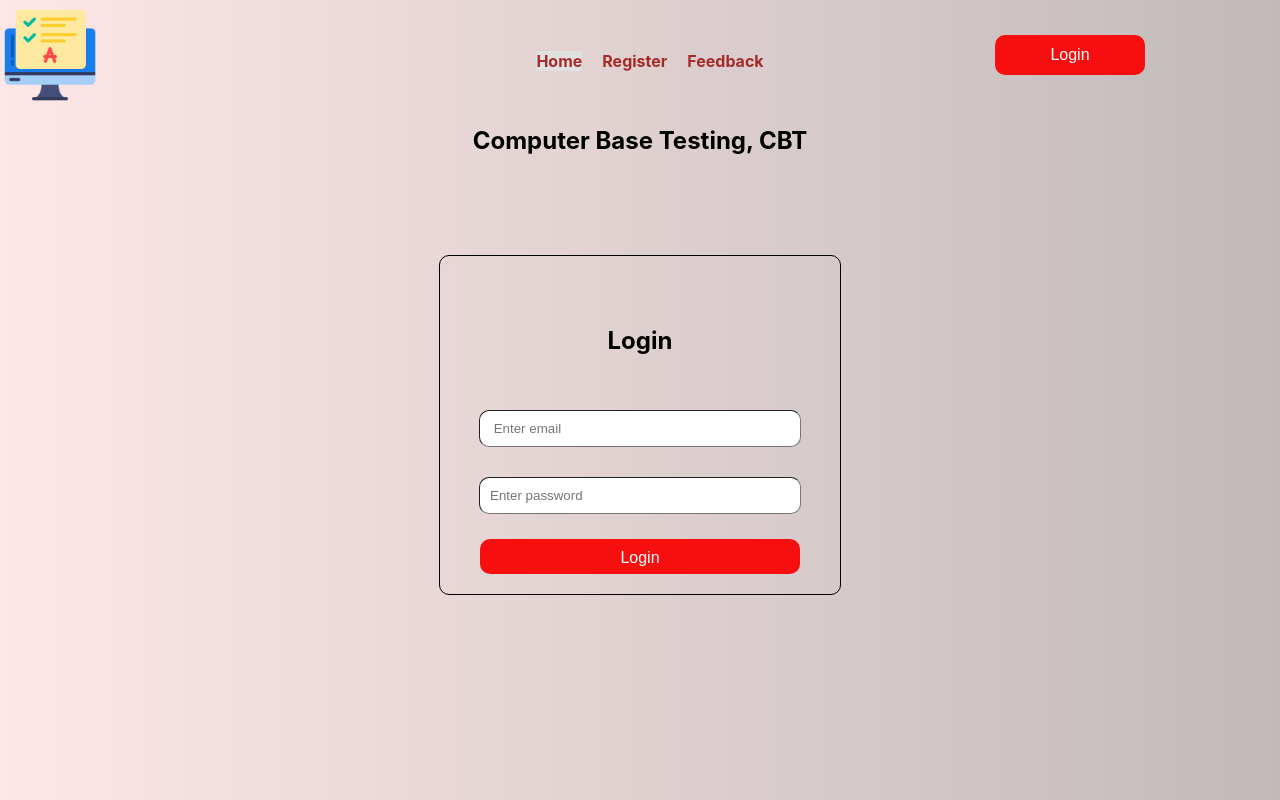
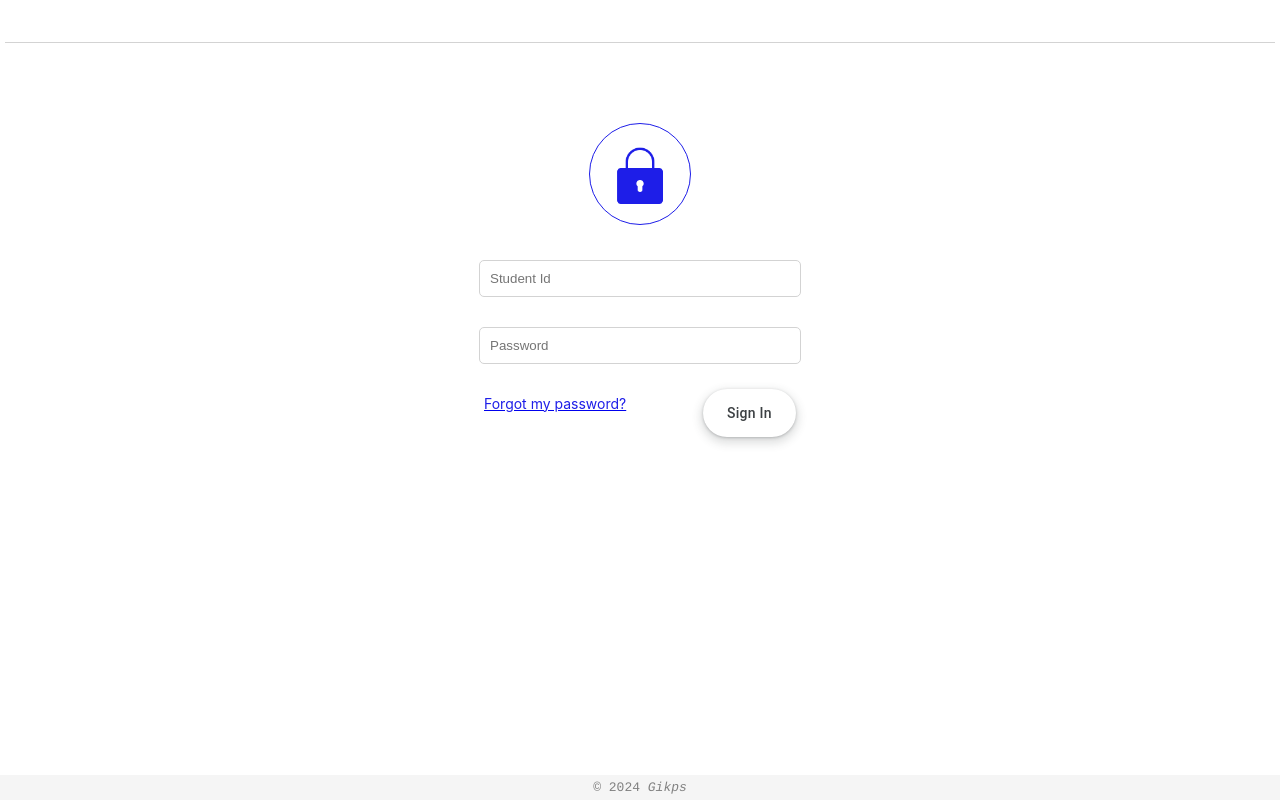
Before and after one commit to GabrielIkpolo/cbt, a React (Vite) app in the folder ui/: page / in a window 1280 px wide. Shown: the top 800 px of the page. Built offline with nearby package versions, Linux system fonts and the light colour scheme.

Commit message:
Updated the login ui

```diff
--- a/ui/src/App.css
+++ b/ui/src/App.css
@@ -1,13 +1,17 @@
 body{
   padding: 0;
   margin: 0;
-  background:  linear-gradient(to right, hsl(0, 92%, 95%), #c1baba);
+  /**background:  linear-gradient(to right, hsl(0, 92%, 95%), #c1baba);*/
 }
 
-.wrapper{
-  min-height: 100vh;
+.wrapper-0 {
+  height: 100vh;
   display: flex;
   flex-direction: column;
+}
+
+.content-space{
+  flex-basis:100%;
 }
 
 @media(max-width:600px){
--- a/ui/src/App.jsx
+++ b/ui/src/App.jsx
@@ -22,24 +22,17 @@ import AlreadyTakenExam from "./pages/AlreadyTakenExam.jsx";
 import Admin from "./pages/Admin.jsx";
 import RegistrationComponent from "./components/RegistrationComponent.jsx";
 
-const Wrapper = ({ children }) => {
-  return (
-    <div className="wrapper">
-      {children}
-    </div>
-  );
-};
 
 const HeaderAndFooter = () => {
   return (
-    <>
+    <div className="wrapper-0">
       <HeaderNav />
-      <Wrapper className="wrapper">
+      <div className="content-space">
         <Toaster />
         <Outlet />
-      </Wrapper>
+      </div>
       <FooterNav />
-    </>
+    </div>
   );
 };
 
--- a/ui/src/components/FooterNav.jsx
+++ b/ui/src/components/FooterNav.jsx
@@ -5,10 +5,12 @@ const FooterNav = () => {
   return (
     <>
       <div className="footer">
-        <p className="paragraph"> &copy; {new Date().getFullYear()} CBT</p>
-        <p className="paragraph">Powered by GIKPS</p>
-
+        <div className="copyright">
+          <span>
+            &copy; {new Date().getFullYear()} <em>Gikps</em>
+          </span>
         </div>
+      </div>
     </>
   );
 };
--- a/ui/src/components/HeaderNav.jsx
+++ b/ui/src/components/HeaderNav.jsx
@@ -23,17 +23,20 @@ const HeaderNav = () => {
   return (
     <>
       <div className="headers">
-        <img className="logo" src={logo} alt="log" />
-        <nav className="nav">
-          <ul className="navListParent">
-            <li className="listItems"><NavLink to="/" className="navLink">Home</NavLink></li>
-            <li className="listItems"><NavLink to="register" className="navLink">Register</NavLink></li>
-            <li className="listItems"><NavLink to="feedback" className="navLink">Feedback</NavLink></li>
-          </ul>
-        </nav>
-
-        {token ? <button className="logoutBtn" onClick={logOut}>Logout</button> :
-          <button className="loginButton" onClick={redirectToHome}> Login</button>}
+        <div style={{flex: 1}}>
+          {/* <img className="logo" src={logo} alt="log" /> */}
+        </div>
+        <div style={{flex: .3}}>
+          <nav className="nav">
+            <ul className="navListParent">
+              {/* <li className="listItems"><NavLink to="/" className="navLink">Home</NavLink></li>
+              <li className="listItems"><NavLink to="register" className="navLink">Register</NavLink></li>
+              <li className="listItems"><NavLink to="feedback" className="navLink">Feedback</NavLink></li> */}
+            </ul>
+          </nav>
+        </div>
+        {/* {token ? <button className="logoutBtn" onClick={logOut}>Logout</button> :
+        <button className="loginButton" onClick={redirectToHome}> Login</button>} */}
       </div>
     </>
   );
--- a/ui/src/components/Login.jsx
+++ b/ui/src/components/Login.jsx
@@ -1,6 +1,7 @@
 import React, { useState, useContext } from "react";
 import { AuthContext } from "../utils/AuthContext.jsx";
 import { useNavigate } from "react-router-dom";
+import LockPng from "../assets/img/lock.png";
 import "./login.css";
 import axiosInstance from "../utils/AxiosInstance.jsx";
 import toast from "react-hot-toast";
@@ -57,22 +58,18 @@ const Login = () => {
 
   return (
     <>
-      <div className="parrentDiv">
-
-        <div className="cbtTitle">
-          <h1>Computer Base Testing, CBT</h1>
+      <div className="login-wrapper">
+        <div className="lock">
+          <img src={LockPng} alt="log" width="60" height="60"/>
         </div>
-
-        <div className="login">
-          <h2>Login</h2>
+        <div className="login-inputs">
           {error && <p className="errorMessage">{error}</p>}
           <form className="loginForm" onSubmit={handleSubmit}>
             <div className="inputes">
               <input
-
                 type="email"
                 name="email"
-                placeholder=" Enter email"
+                placeholder="Student Id"
                 value={formData.email}
                 onChange={handleChange}
                 required
@@ -81,15 +78,19 @@ const Login = () => {
             <div className="inputes">
               <input
                 type="password"
-
-                placeholder="Enter password"
+                placeholder="Password"
                 name="password"
                 value={formData.password}
                 onChange={handleChange}
                 required
               />
             </div>
-            <button className="submitBtn" type="submit">Login</button>
+            <div className="login-btn-wrapper">
+              <div style={{paddingLeft: 20,flex: 1,fontSize:14}}>
+                <a href="#"><span style={{color: "#1E1EE8"}}>Forgot my password?</span></a>
+              </div>
+              <button class="login-button" role="button">Sign In</button>
+            </div>
           </form>
 
         </div>
--- a/ui/src/components/footerNav.css
+++ b/ui/src/components/footerNav.css
@@ -1,18 +1,14 @@
 .footer {
-  background-color: black;
-  padding: 10px;
-  color: white;
-  display: grid;
-  grid-template-columns: repeat(1, 1fr);
-  width: 100%;
-  overflow: hidden;
+  background-color: whitesmoke;
 }
 
-.paragraph {
-  margin-left: auto;
-  margin-right: auto;
-  margin-bottom: 0px;
-  /* text-align: center; */
+.copyright {
+  display: flex;
+  padding: 5px 20px;
+  justify-content: center;
+  color: gray;
+  font-family: Courier, monospace;
+  font-size: small;
 }
 
 /* Media query for small screens */
--- a/ui/src/components/headerNav.css
+++ b/ui/src/components/headerNav.css
@@ -1,23 +1,9 @@
-.headers{
-  padding-top: 5px;
-  padding-bottom: 5px;
-  /* background-color: blueviolet; */
-
-  display: grid;
-  grid-template-columns: repeat(3, 1fr);
-  grid-gap: 10px;
-  grid-row: 1;
+.headers {
+  display: flex;
+  padding: 5px 20px;
+  border-bottom: 1px solid lightgray;
+  margin: 0 5px;
 }
-
-.logo {
-  width: 100px;
-  height: 100px;
-}
-
-/* .nav {
-  display: flex;
-  justify-content: center;
-} */
 
 .navListParent {
   display: flex;
--- a/ui/src/components/login.css
+++ b/ui/src/components/login.css
@@ -1,25 +1,23 @@
-.cbtTitle {
-    text-align: center;
-    font-size: 12px;
-    font-weight: lighter;
-    margin-top: 10px;
-    width: 400px;
-    margin: auto
+.login-wrapper {
+    display: flex;
+    align-items: center;
+    flex-direction: column;
+    height: 100%;
 }
 
-.login {
-    width: 400px;
-    margin: auto;
-    border: 1px solid black;
-    margin-top: 100px;
-    border-radius: 10px;
+.login-wrapper .lock {
+    width: 100px;
+    height: 100px;
+    display: flex;
+    align-items: center;
+    justify-content: center;
+    border: 1px solid #1E1EE8;
+    border-radius: 50%;
+    margin-top: 80px;
 }
 
-
-h2 {
-    text-align: center;
-    padding-top: 50px;
-    padding-bottom: 20px;
+.login-wrapper .login-inputs {
+    margin-top: 20px;
 }
 
 .errorMessage {
@@ -35,64 +33,84 @@ h2 {
 input {
     padding: 10px;
     width: 300px;
-    border-radius: 10px;
-    border-width: 1px;
+    border-radius: 5px;
+    border: 1px solid lightgray;
+
 }
 
-.submitBtn {
-    width: 320px;
-    height: 35px;
-    padding: 10px;
-    border: none;
-    border-radius: 10px;
-    background-color: rgb(247, 15, 15);
-    margin-top: 10px;
-    margin-bottom: 20px;
-    margin-right: auto;
-    margin-left: auto;
-    cursor: pointer;
-
-
-    transition: background-color 0.3s ease;
-    /* Add transition for smooth effect */
-    display: block;
-    /* make the button a block element for centering */
-    text-align: center;
-    /* Center the text horizontally */
-    color: white;
-    font-size: 16px;
+.login-btn-wrapper {
+    display: flex;
+    align-items: center;
+    justify-content: center;
 }
 
-.submitBtn:hover {
-    background-color: #ff3333;
-    /* Change background color on hover */
-    transform: translateY(-2px);
-    /* Add a slight lift effect on hover */
-    box-shadow: 0px 4px 6px rgba(0, 0, 0, 0.1);
-    /* Add shadow on hover for depth */
-}
+.login-button {
+    align-items: center;
+    appearance: none;
+    background-color: #fff;
+    border-radius: 24px;
+    border-style: none;
+    box-shadow: rgba(0, 0, 0, .2) 0 3px 5px -1px,rgba(0, 0, 0, .14) 0 6px 10px 0,rgba(0, 0, 0, .12) 0 1px 18px 0;
+    box-sizing: border-box;
+    color: #3c4043;
+    cursor: pointer;
+    display: inline-flex;
+    fill: currentcolor;
+    font-family: "Google Sans",Roboto,Arial,sans-serif;
+    font-size: 14px;
+    font-weight: 500;
+    height: 48px;
+    justify-content: center;
+    letter-spacing: .25px;
+    line-height: normal;
+    max-width: 100%;
+    overflow: visible;
+    padding: 2px 24px;
+    position: relative;
+    top: 10px;
+    right: 20px;
+    text-align: center;
+    text-transform: none;
+    transition: box-shadow 280ms cubic-bezier(.4, 0, .2, 1),opacity 15ms linear 30ms,transform 270ms cubic-bezier(0, 0, .2, 1) 0ms;
+    user-select: none;
+    -webkit-user-select: none;
+    touch-action: manipulation;
+    width: auto;
+    will-change: transform,opacity;
+    z-index: 0;
+  }
 
-@media(max-width:536px) {
+  .login-button:hover {
+    background: #1E1EE8;
+    color: #fff;
+  }
 
-    .login {
-        width: 400px;
-        margin-left: 30%;
-        margin-right: 30%;
-        border: 1px solid black;
-        margin-top: 100px;
-        border-radius: 10px;
-    }
+  .login-button:active {
+    box-shadow: 0 4px 4px 0 rgb(60 64 67 / 30%), 0 8px 12px 6px rgb(60 64 67 / 15%);
+    outline: none;
+  }
 
-    .cbtTitle {
-        text-align: center;
-        font-size: 12px;
-        font-weight: lighter;
-        margin-top: 10px;
-        width: 400px;
-        margin: auto;
+  .login-button:focus {
+    outline: none;
+    border: 2px solid #4285f4;
+  }
 
-        margin-left: 30%;
-        margin-right: 30%;
-    }
+  .login-button:not(:disabled) {
+    box-shadow: rgba(60, 64, 67, .3) 0 1px 3px 0, rgba(60, 64, 67, .15) 0 4px 8px 3px;
+  }
 
-}
+  .login-button:not(:disabled):hover {
+    box-shadow: rgba(60, 64, 67, .3) 0 2px 3px 0, rgba(60, 64, 67, .15) 0 6px 10px 4px;
+  }
+
+  .login-button:not(:disabled):focus {
+    box-shadow: rgba(60, 64, 67, .3) 0 1px 3px 0, rgba(60, 64, 67, .15) 0 4px 8px 3px;
+  }
+
+  .login-button:not(:disabled):active {
+    box-shadow: rgba(60, 64, 67, .3) 0 4px 4px 0, rgba(60, 64, 67, .15) 0 8px 12px 6px;
+  }
+
+  .login-button:disabled {
+    box-shadow: rgba(60, 64, 67, .3) 0 1px 3px 0, rgba(60, 64, 67, .15) 0 4px 8px 3px;
+  }
--- a/ui/src/main.jsx
+++ b/ui/src/main.jsx
@@ -5,6 +5,6 @@ import './index.css'
 
 ReactDOM.createRoot(document.getElementById('root')).render(
     <React.StrictMode>
-            <App />
+        <App />
     </React.StrictMode>,
 )
```
Also changed, not shown: ui/src/assets/img/lock.png (added).
